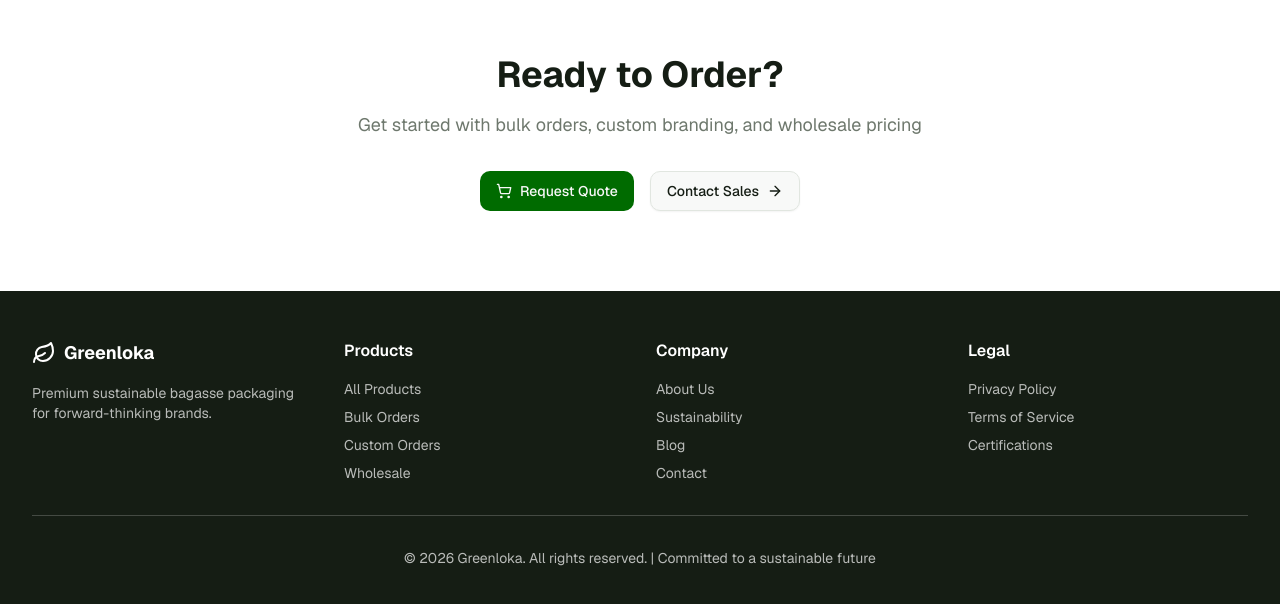
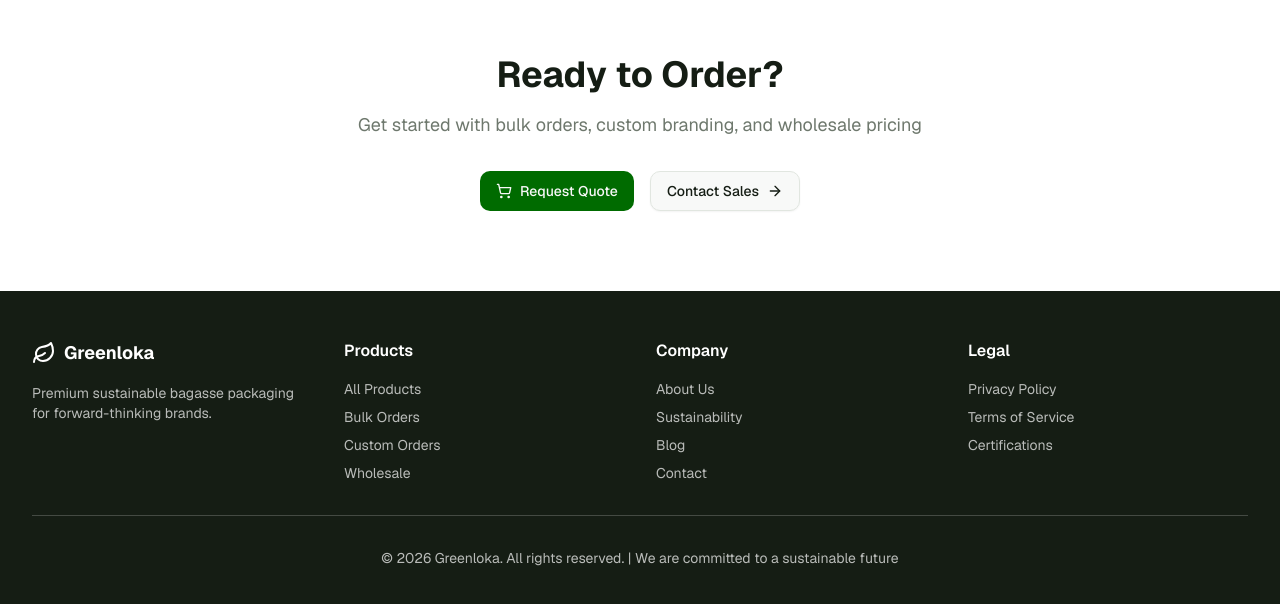
Before and after one commit to greenloka/website, a Next.js app: page /products in a window 1280 px wide. Shown: the part 6158-6762 px from the top of the page. Built offline with nearby package versions, Linux system fonts and the light colour scheme.

Commit message:
Update 2

```diff
--- a/app/products/products-content.tsx
+++ b/app/products/products-content.tsx
@@ -550,7 +550,7 @@ export default function ProductsPageContent() {
           </div>
           <div className="border-t border-white/20 pt-8">
             <p className="text-center text-sm text-white/70">
-              © 2026 Greenloka. All rights reserved. | Committed to a sustainable future
+              © 2026 Greenloka. All rights reserved. | We are committed to a sustainable future
             </p>
           </div>
         </div>
```
